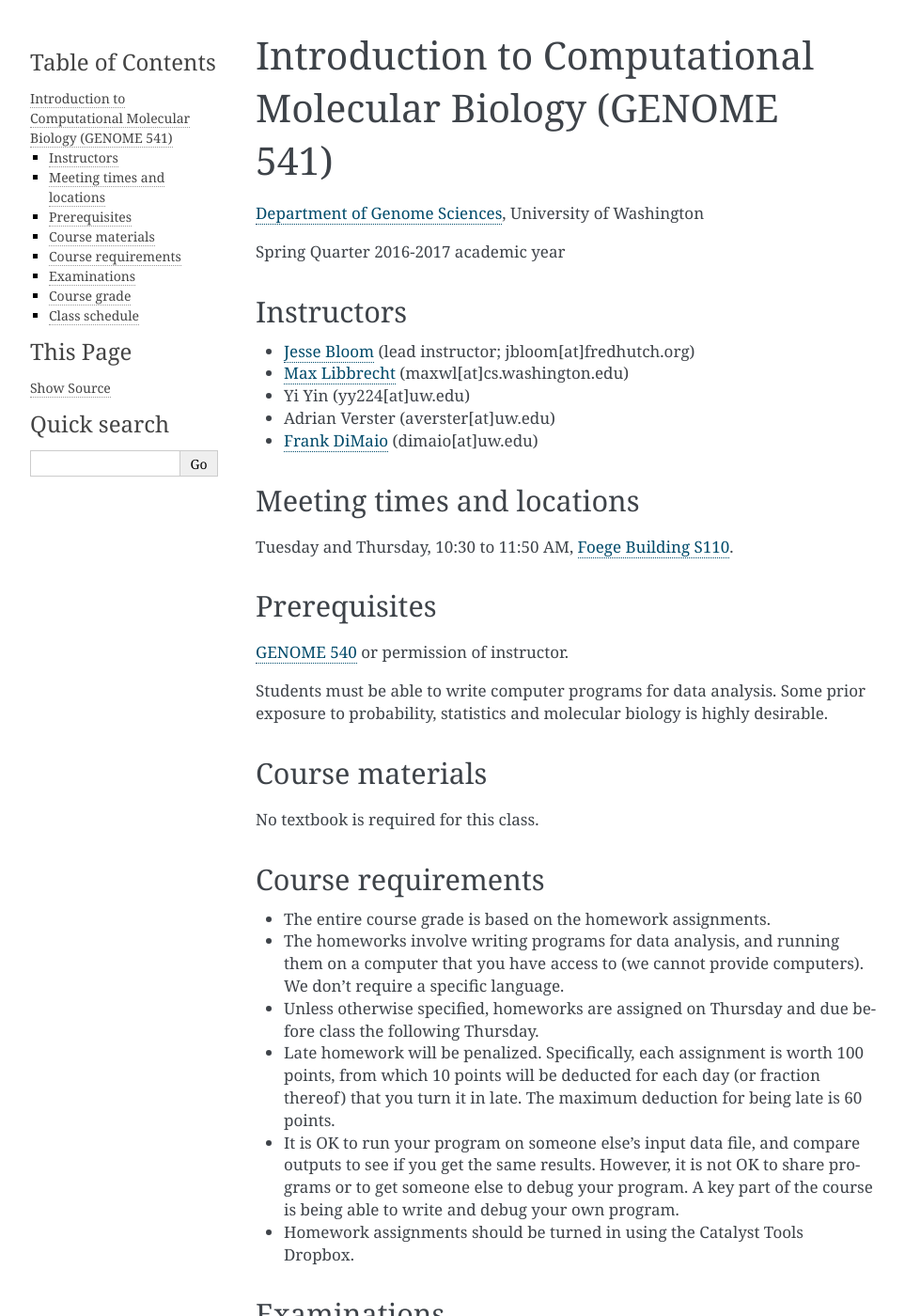
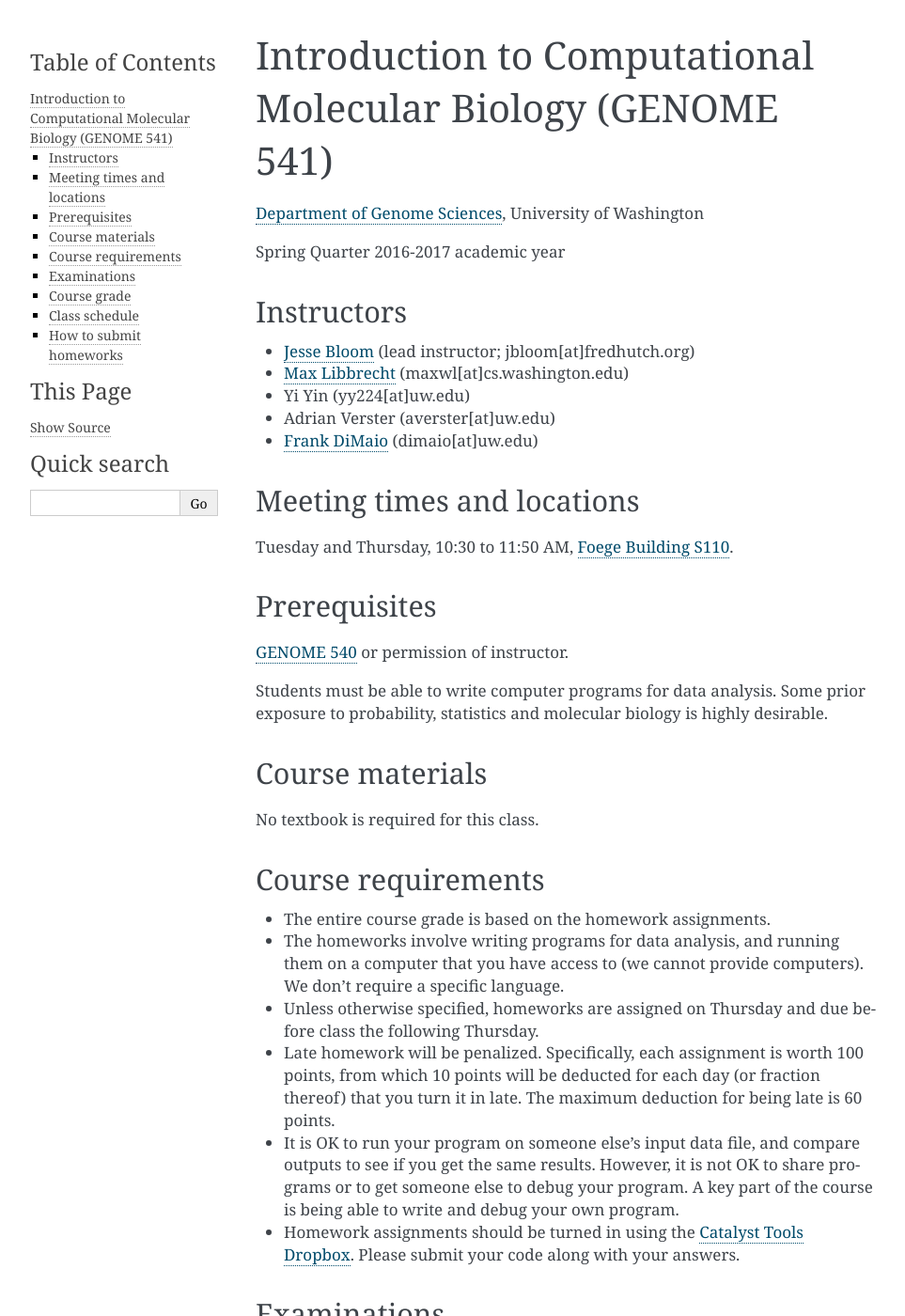
Before and after one commit to jbloom/GS541-course-page, a Sphinx documentation site: the page built from source/index.rst, in a window 1280 px wide and 1400 px high. Shown: the whole window at 94% size, without its empty margins (148-1111 px from the left). Built offline with Sphinx 7.4.7, drawn with Linux system fonts in a browser that asks for light colours; some of the changed text lies outside the part shown.

Commit message:
Added link to Dropbox for homeworks

```diff
--- a/source/index.rst
+++ b/source/index.rst
@@ -54,7 +54,7 @@ Course requirements
 
 * It is OK to run your program on someone else's input data file, and compare outputs to see if you get the same results. However, it is not OK to share programs or to get someone else to debug your program. A key part of the course is being able to write and debug your own program.
 
-* Homework assignments should be turned in using the Catalyst Tools Dropbox.
+* Homework assignments should be turned in using the `Catalyst Tools Dropbox`_. Please submit your code along with your answers.
 
 Examinations
 ---------------
@@ -102,9 +102,13 @@ Tue, May 30      Optimization methods
 Thur, June 1     Nucleic acid structure           Homework 10
 ================ ================================ ================= =========================
 
+How to submit homeworks
+------------------------
+Submit homeworks to the `Catalyst Tools Dropbox`_. Please submit your code along with your answers.
 
 .. _`Homework 1`: http://noble.gs.washington.edu/~maxwl/gs541/2017/#hw1
 .. _`Homework 2`: http://noble.gs.washington.edu/~maxwl/gs541/2017/#hw2
 .. _`Transcription factor binding`: http://noble.gs.washington.edu/~maxwl/gs541/2017/#slides
 .. _`Functional element discovery`: http://noble.gs.washington.edu/~maxwl/gs541/2017/#slides
 .. _`Chromatin 3D modeling`: http://noble.gs.washington.edu/~maxwl/gs541/2017/#slides
+.. _`Catalyst Tools Dropbox`: https://catalyst.uw.edu/collectit/dropbox/summary/jdbloom/40039
```
